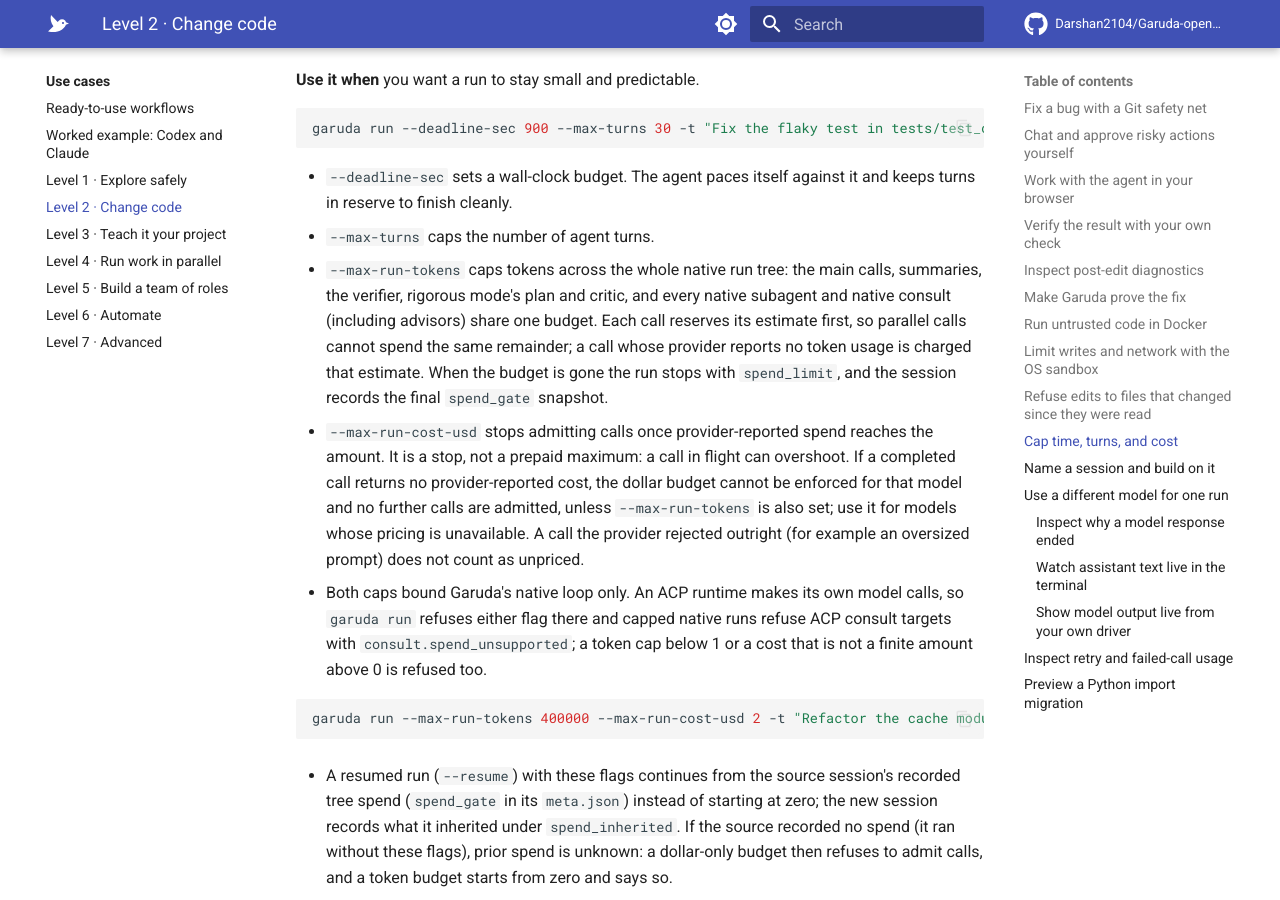
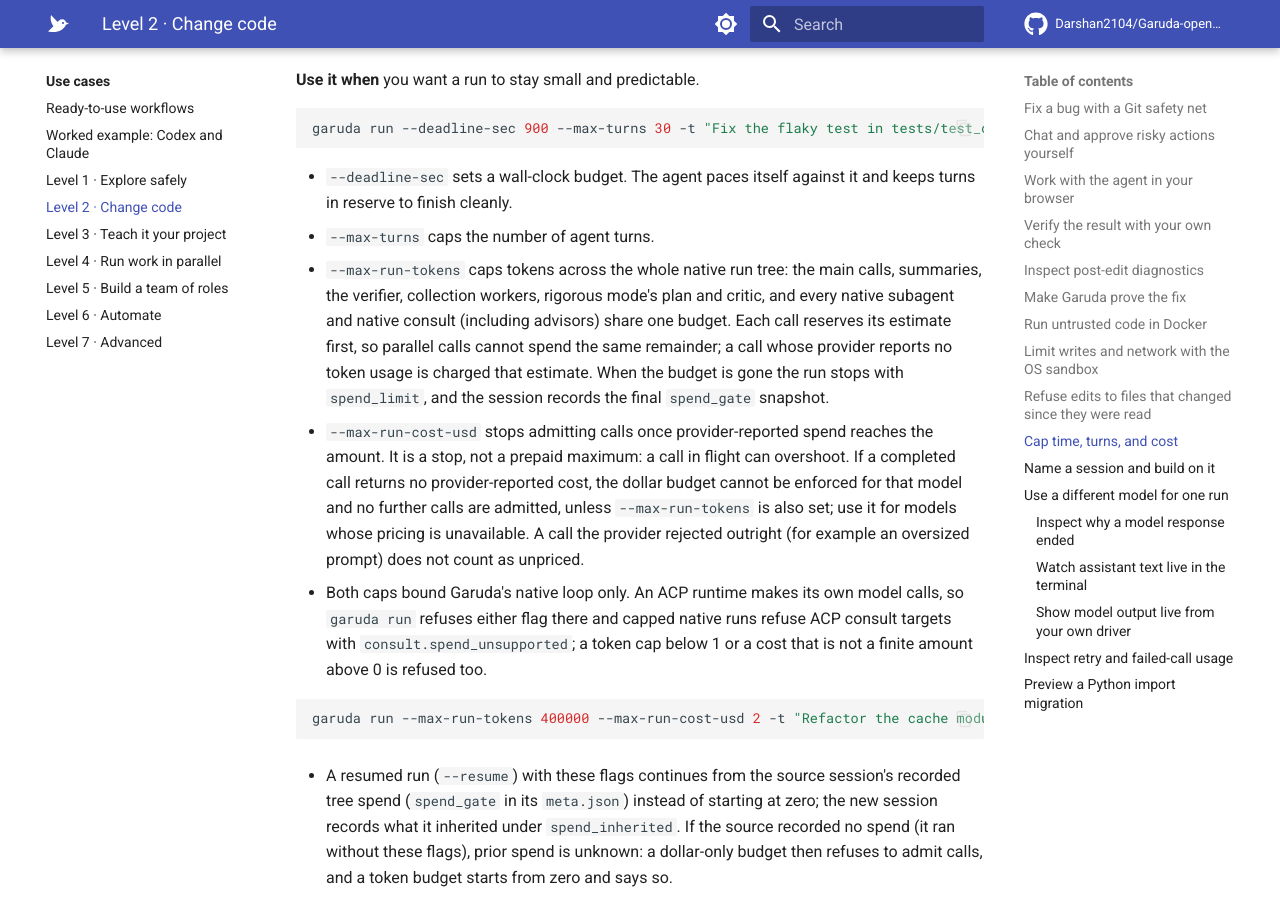
Before and after one commit to Darshan2104/Garuda-openagent, an MkDocs documentation site: the page built from docs/use-cases/change-code.md, in a window 1280 px wide and 900 px high, scrolled down 6366 px. Built offline with MkDocs 1.6.1 and Material for MkDocs 9.7.7, drawn with Linux system fonts in a browser that asks for light colours; comment, search, counter and statistics services are not loaded.

Commit message:
Fail a collection job on a spend refusal instead of falling back
A spend refusal made the collection job start a reasoning-model fallback
against the exhausted budget. The job now fails with the spend cause and no
fallback. The budget docs list collection workers, and the decision record
supersedes the earlier note that they keep their own ledger.

Co-Authored-By: Claude Opus 5.5 <noreply@anthropic.com>

```diff
--- a/docs/use-cases/change-code.md
+++ b/docs/use-cases/change-code.md
@@ -305,8 +305,9 @@ garuda run --deadline-sec 900 --max-turns 30 -t "Fix the flaky test in tests/tes
   and keeps turns in reserve to finish cleanly.
 - `--max-turns` caps the number of agent turns.
 - `--max-run-tokens` caps tokens across the whole native run tree: the main
-  calls, summaries, the verifier, rigorous mode's plan and critic, and every
-  native subagent and native consult (including advisors) share one budget.
+  calls, summaries, the verifier, collection workers, rigorous mode's plan and
+  critic, and every native subagent and native consult (including advisors)
+  share one budget.
   Each call reserves its estimate first, so parallel
   calls cannot spend the same remainder; a call whose provider reports no token
   usage is charged that estimate. When the budget is gone the run stops with
```
Also changed, not shown: .context/decisions.md (+7 -3 lines), docs/ARCHITECTURE.md (+2 -0 lines), docs/MODULES.md (+1 -1 lines), docs/reference/cli.md (+1 -1 lines), docs/reference/features.md (+1 -1 lines), 2 other files.
